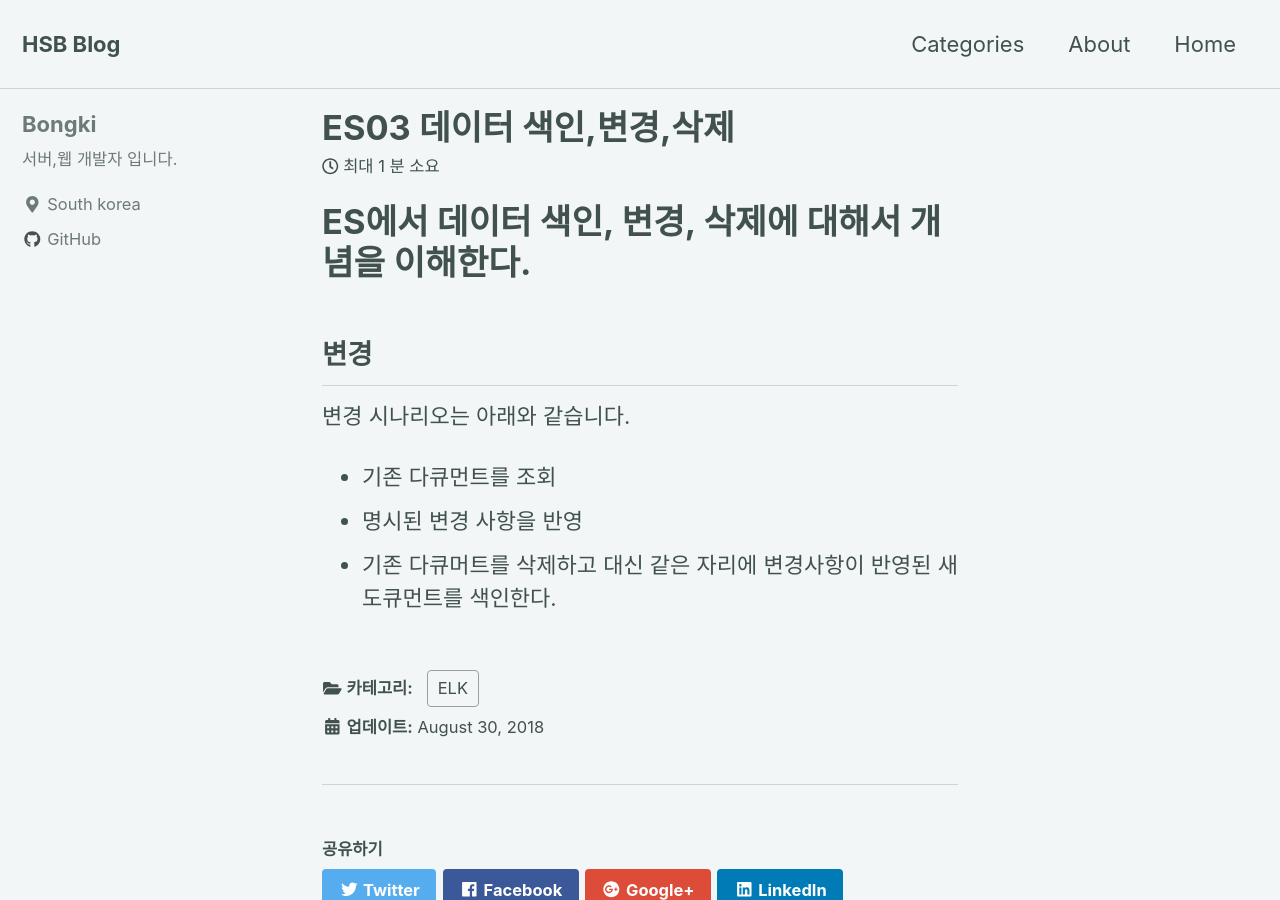
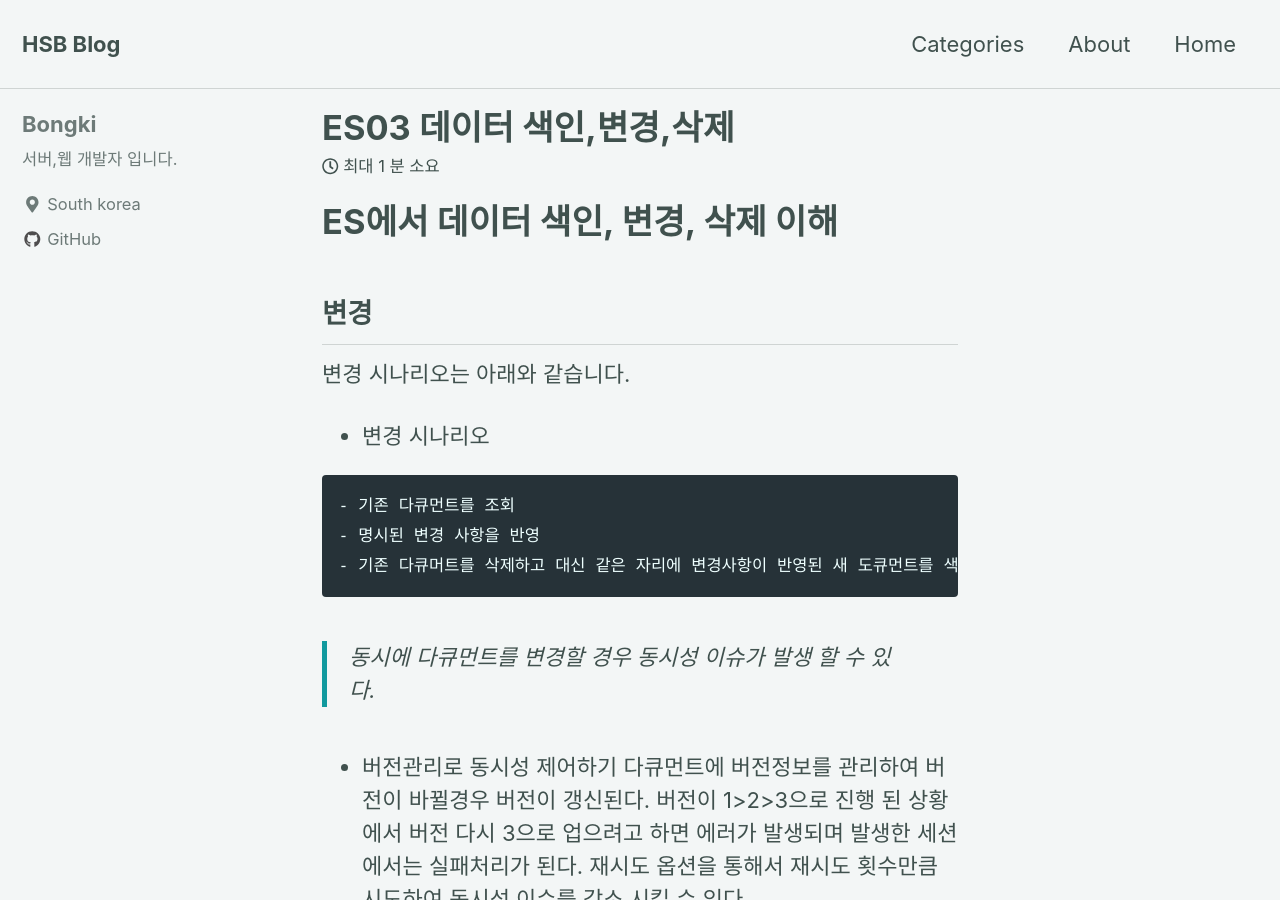
Before and after one commit to hsb0202/hsb0202.github.io, a Jekyll site: the page built from _posts/2018-08-30-es-03.md, in a window 1280 px wide and 900 px high. Built offline with Jekyll 4.4.1, drawn with Linux system fonts in a browser that asks for light colours; nearby versions of some CDN libraries; some of the changed text lies outside the part shown.

Commit message:
Update 2018-08-30-es-03.md

````diff
--- a/_posts/2018-08-30-es-03.md
+++ b/_posts/2018-08-30-es-03.md
@@ -3,10 +3,34 @@
 categories: [ELK]
 ---
 
-# ES에서 데이터 색인, 변경, 삭제에 대해서 개념을 이해한다.
+# ES에서 데이터 색인, 변경, 삭제 이해
 
 ## 변경
 변경 시나리오는 아래와 같습니다.
+
+- 변경 시나리오
+
+```
 - 기존 다큐먼트를 조회
 - 명시된 변경 사항을 반영
 - 기존 다큐머트를 삭제하고 대신 같은 자리에 변경사항이 반영된 새 도큐먼트를 색인한다.
+```
+> 동시에 다큐먼트를 변경할 경우 동시성 이슈가 발생 할 수 있다.
+
+- 버전관리로 동시성 제어하기
+다큐먼트에 버전정보를 관리하여 버전이 바뀔경우 버전이 갱신된다. 버전이 1>2>3으로 진행 된 상황에서 버전 다시 3으로 업으려고 하면 에러가 발생되며 발생한 세션에서는 실패처리가 된다. 재시도 옵션을 통해서 재시도 횟수만큼 시도하여 동시성 이슈를 감소 시킬 수 있다.
+
+```
+(예제)
+curl -XPOST "/index10/1/_update?retry_on_conflict=3" -d '{
+  "script":"ctx._source.price = 2"
+}'
+```
+
+
+## 삭제
+삭제는 바로 삭제하지 않고 삭제 플래그를 표시하고 조회에서는 제외 시킨다. 그 후 세그먼트 머지단계에서 삭제가 비동기적으로 진행된다.
+
+
+### 세그먼트와 병합
+세그먼트는 색인할 때 생성되는 루씬의 색인 또는 샤드의 덩어리라고 생각하면 된다. 세그먼트가 많아지면 많은 IO로 인하여 성능 이슈가 발생하는데 그 이슈 때문에 루씬에서는 세그먼트를 병합하여 선능 이슈를 처리한다. 세그먼트 병합시 삭제 플래그가 붙은 다큐먼트는 삭제가 일어난다고 생각하면 된다.
````
